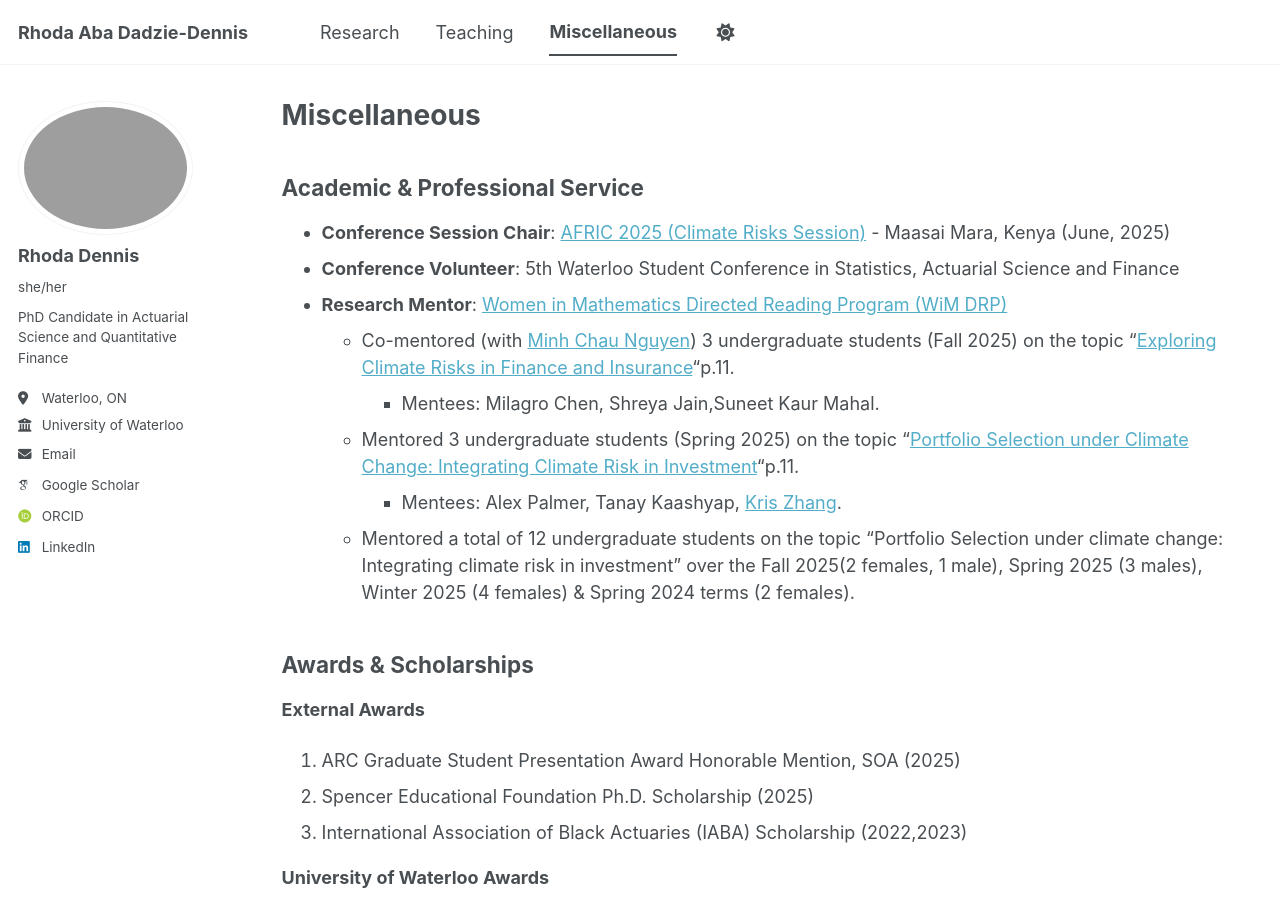
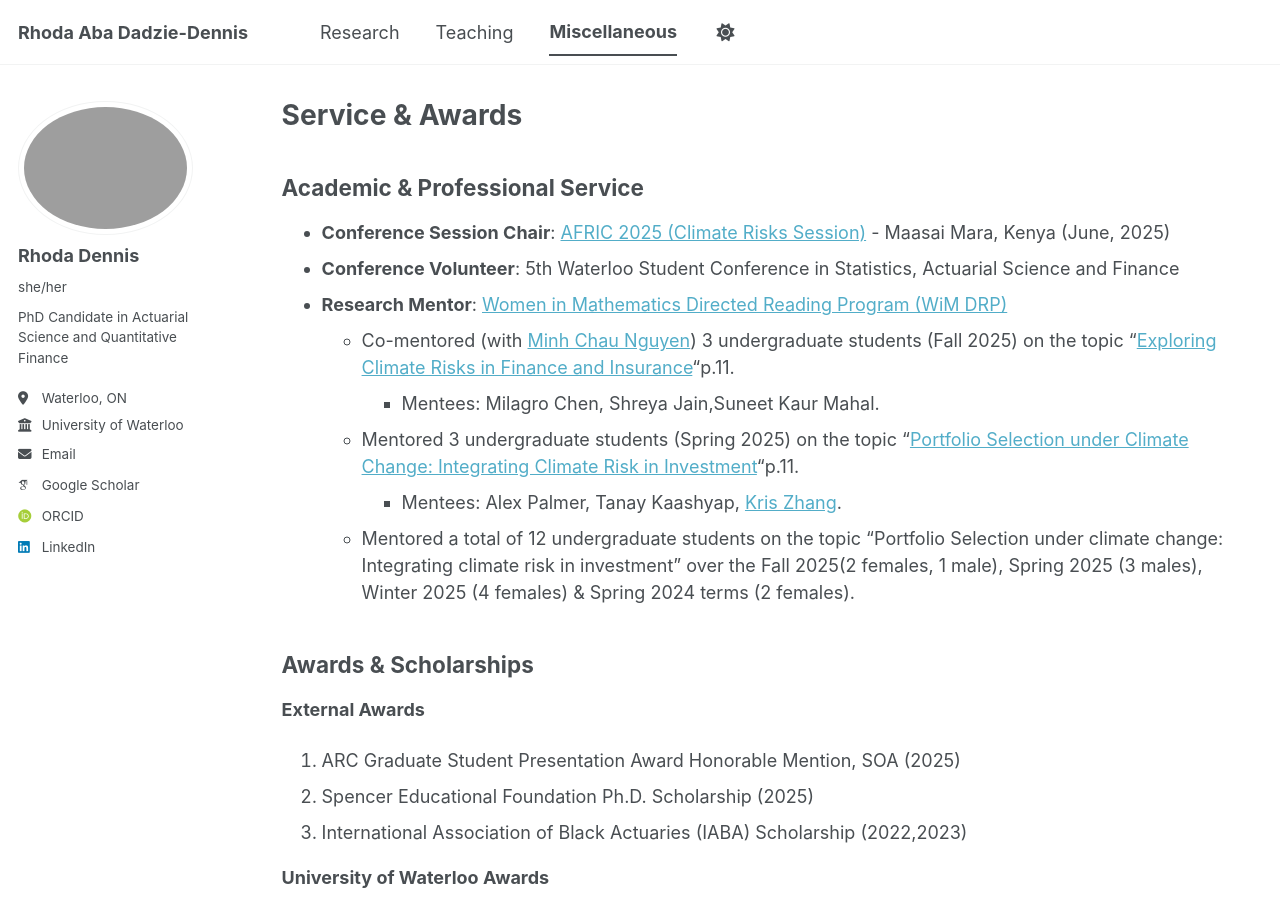
Before and after one commit to rhodadennis/rhodadennis, a Jekyll site: the page built from _pages/miscellaneous.md, in a window 1280 px wide and 900 px high. Built offline with Jekyll 4.4.1, drawn with Linux system fonts in a browser that asks for light colours; some web fonts are replaced; a script bundle is joined from its source files by our own code; library files that are not in the unit come from our copies.

Commit message:
Update miscellaneous.md

```diff
--- a/_pages/miscellaneous.md
+++ b/_pages/miscellaneous.md
@@ -1,7 +1,7 @@
 ---
 layout: archive
 permalink: /miscellaneous/
-title: "Miscellaneous"
+title: "Service & Awards"
 author_profile: true
 ---
 
```
